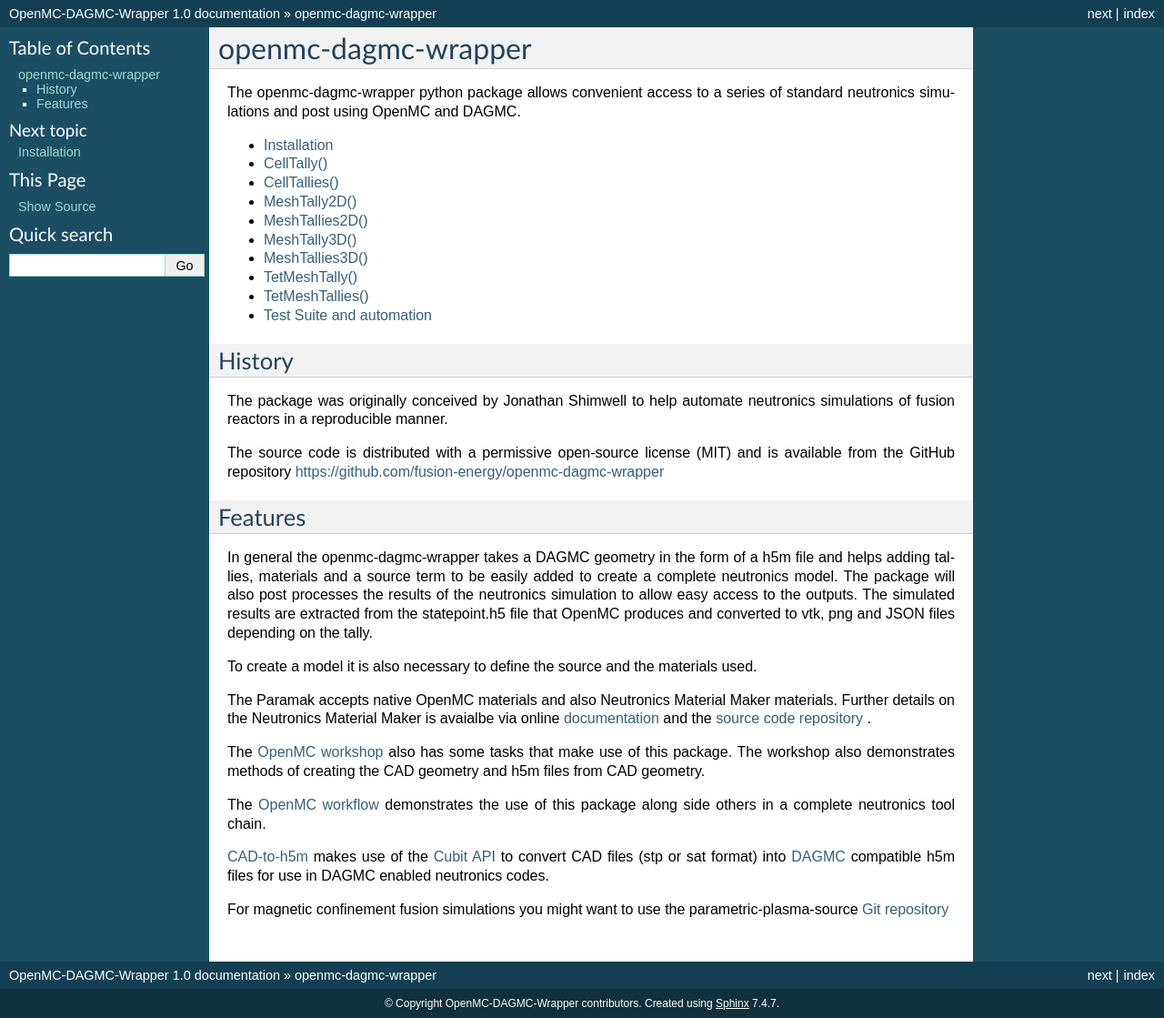
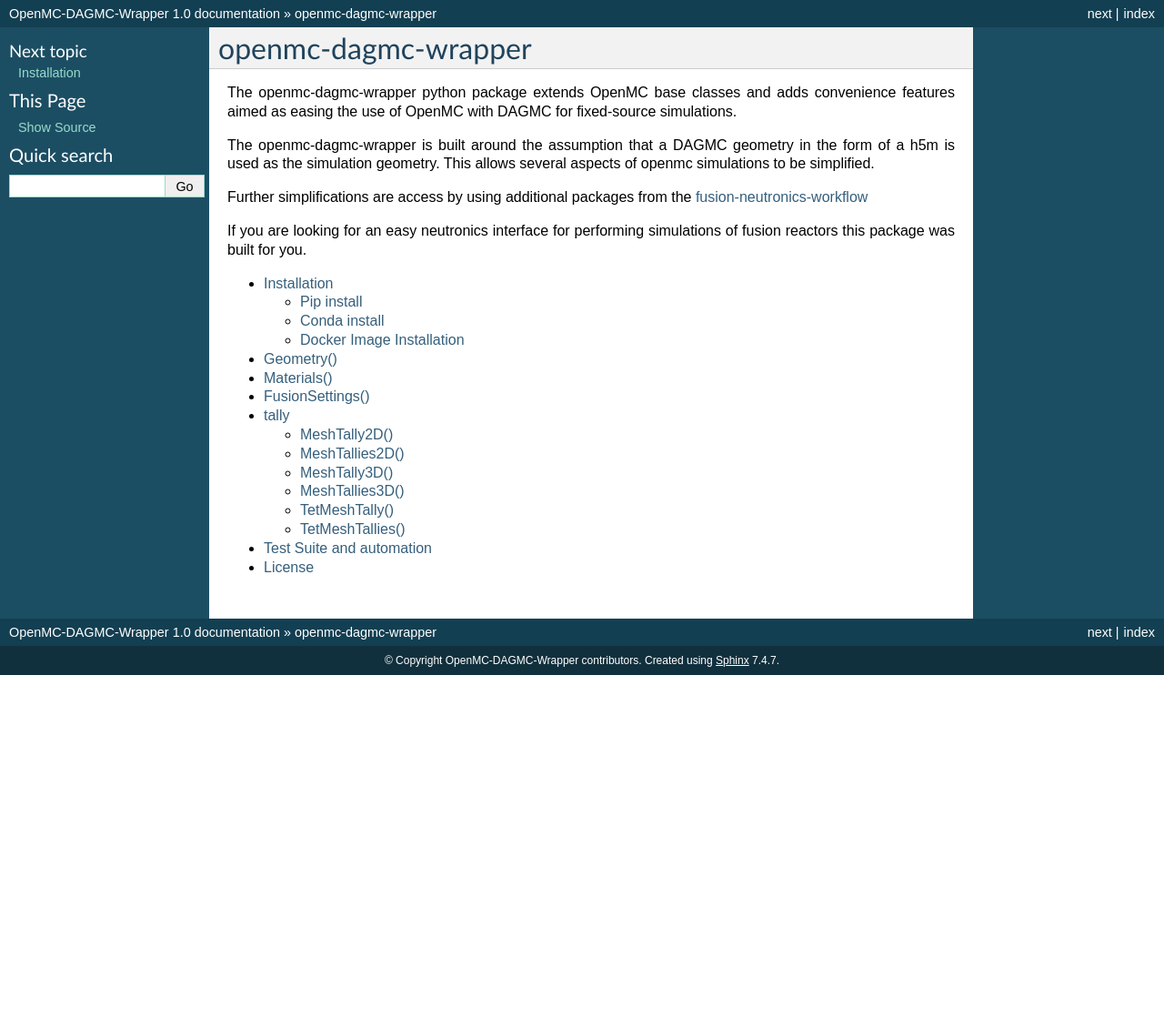
Before and after one commit to fusion-energy/openmc-dagmc-wrapper, a Sphinx documentation site: the page built from docs/source/index.rst, in a window 1280 px wide. Shown: the whole page at 91% size. Built offline with Sphinx 7.4.7, drawn with Linux system fonts in a browser that asks for light colours; after the commit the page ends 900 px from its top, so only the background shows below that.

Commit message:
indented index and combined tallies

```diff
--- a/docs/source/index.rst
+++ b/docs/source/index.rst
@@ -1,66 +1,27 @@
 openmc-dagmc-wrapper
 ====================
 
-The openmc-dagmc-wrapper python package allows convenient access to a series of
-standard neutronics simulations and post using OpenMC and DAGMC.
+The openmc-dagmc-wrapper python package extends OpenMC base classes and adds
+convenience features aimed as easing the use of OpenMC with DAGMC for
+fixed-source simulations.
+
+The openmc-dagmc-wrapper is built around the assumption that a DAGMC geometry
+in the form of a h5m is used as the simulation geometry. This allows several
+aspects of openmc simulations to be simplified.
+
+Further simplifications are access by using additional packages from the
+`fusion-neutronics-workflow <https://github.com/fusion-energy/fusion_neutronics_workflow>`_
+
+If you are looking for an easy neutronics interface for performing simulations
+of fusion reactors this package was built for you.
 
 .. toctree::
-   :maxdepth: 1
+   :maxdepth: 2
 
    install
-   cell_tally
-   cell_tallies
-   mesh_tally_2d
-   mesh_tallies_2d
-   mesh_tally_3d
-   mesh_tallies_3d
-   tet_mesh_tally
-   tet_mesh_tallies
+   geometry
+   materials
+   fusion_settings
+   tally
    tests
-
-History
--------
-
-The package was originally conceived by Jonathan Shimwell to help automate
-neutronics simulations of fusion reactors in a reproducible manner.
-
-The source code is distributed with a permissive open-source
-license (MIT) and is available from the GitHub repository
-`https://github.com/fusion-energy/openmc-dagmc-wrapper <https://github.com/fusion-energy/openmc-dagmc-wrapper>`_
-
-
-Features
---------
-
-In general the openmc-dagmc-wrapper takes a DAGMC geometry in the form of a h5m
-file and helps adding tallies, materials and a source term to be easily added to
-create a complete neutronics model. The package will also post processes the
-results of the neutronics simulation to allow easy access to the outputs.
-The simulated results are extracted from the statepoint.h5 file that
-OpenMC produces and converted to vtk, png and JSON files depending on the tally.
-
-To create a model it is also necessary to define the source and the materials
-used.
-
-The Paramak accepts native OpenMC materials and also Neutronics Material Maker
-materials. Further details on the Neutronics Material Maker is avaialbe via online
-`documentation <https://neutronics-material-maker.readthedocs.io/en/latest/>`_
-and the `source code repository <https://github.com/fusion-energy/neutronics_material_maker>`_
-.
-
-The `OpenMC workshop <https://github.com/fusion-energy/neutronics_workshop>`_
-also has some tasks that make use of this package. The workshop also
-demonstrates methods of creating the CAD geometry and h5m files from CAD
-geometry.
-
-The `OpenMC workflow <https://github.com/fusion-energy/neutronics_workflow>`_
-demonstrates the use of this package along side others in a complete neutronics
-tool chain.
-
-`CAD-to-h5m <https://github.com/fusion-energy/cad_to_h5m>`_ makes use of the
-`Cubit API <https://coreform.com/products/coreform-cubit/>`_ to convert CAD
-files (stp or sat format) into `DAGMC <https://svalinn.github.io/DAGMC/>`_
-compatible h5m files for use in DAGMC enabled neutronics codes.
-
-For magnetic confinement fusion simulations you might want to use the parametric-plasma-source
-`Git repository <https://github.com/open-radiation-sources/parametric-plasma-source>`_
+   license
```
Also changed, not shown: docs/source/cell_tallies.rst (deleted, +0 -7 lines), docs/source/cell_tally.rst (deleted, +0 -7 lines), docs/source/fusion_settings.rst (added, +7 -0 lines), docs/source/geometry.rst (added, +7 -0 lines), docs/source/install.rst (+20 -10 lines), docs/source/license.rst (added, +7 -0 lines), docs/source/materials.rst (added, +7 -0 lines), docs/source/mesh_tallies_2d.rst (deleted, +0 -7 lines), docs/source/mesh_tallies_3d.rst (deleted, +0 -7 lines), docs/source/mesh_tally_2d.rst (deleted, +0 -7 lines), docs/source/mesh_tally_3d.rst (deleted, +0 -7 lines), docs/source/tally.rst (added, +47 -0 lines), docs/source/tet_mesh_tallies.rst (deleted, +0 -7 lines), docs/source/tet_mesh_tally.rst (deleted, +0 -7 lines).
